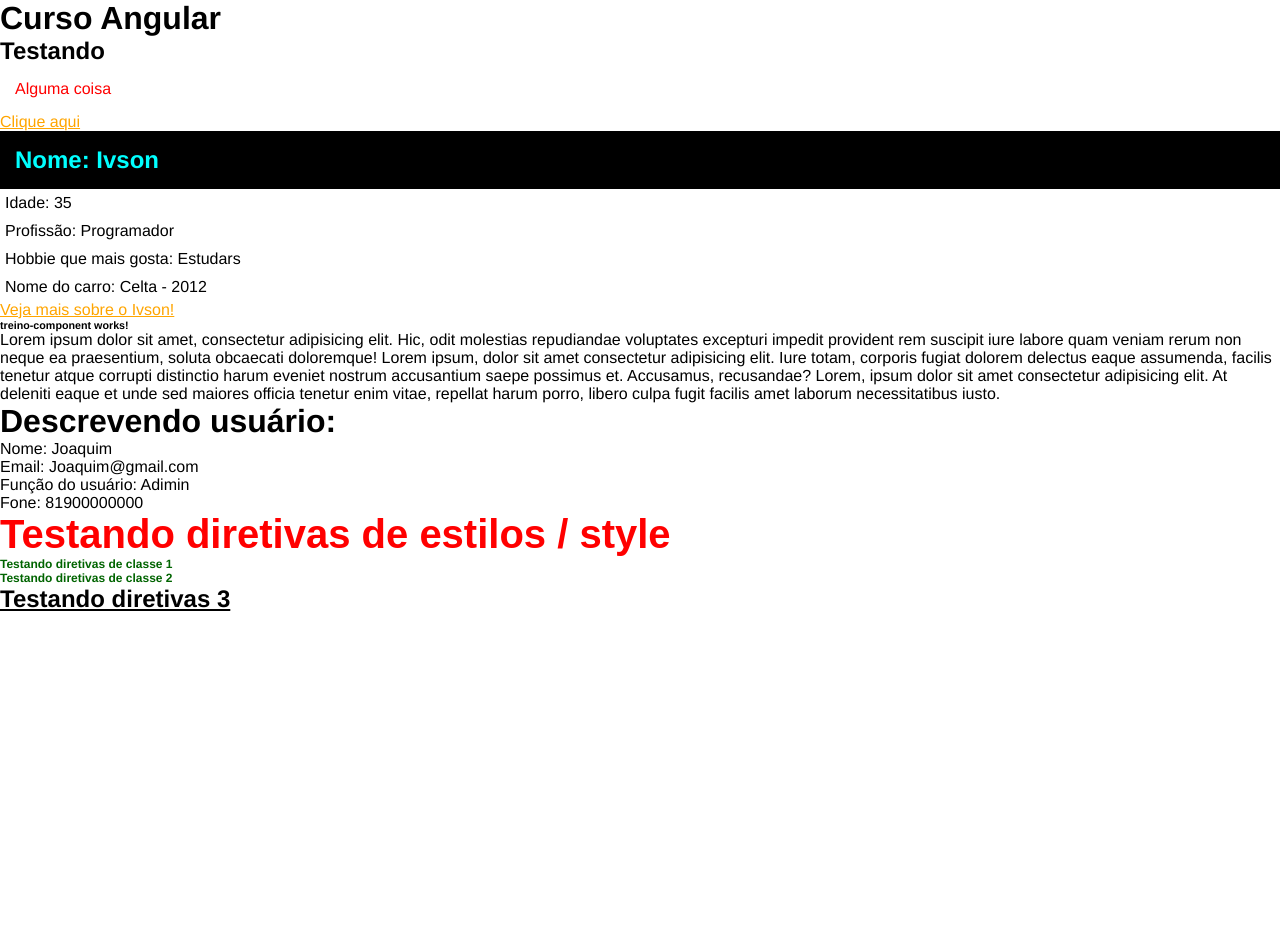
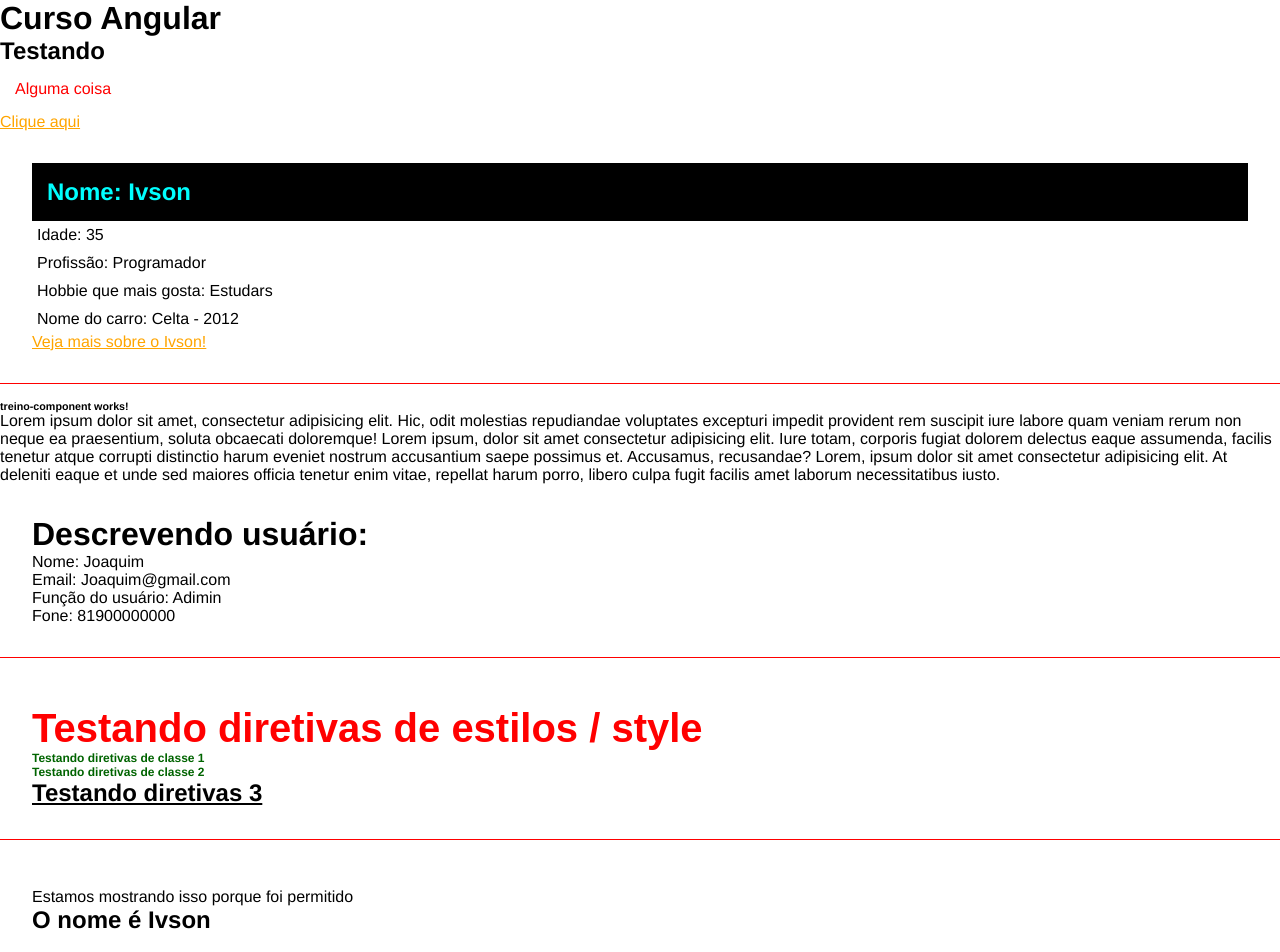
Before and after one commit to ivsonramos/curso-angular, an Angular app: page / in a window 1280 px wide. Shown: the top 952 px of the page. Before the commit the page ends 800 px from the top, so only its background shows below. Built offline with nearby package versions, Linux system fonts and the light colour scheme.

Commit message:
:sparkles:Adiciona renderização condicional

```diff
--- a/src/app/app.component.html
+++ b/src/app/app.component.html
@@ -12,3 +12,5 @@
 <app-parent-data [name]="userName" [userData]="userData"></app-parent-data>
 
 <app-directives></app-directives>
+
+<app-if-render></app-if-render>
--- a/src/app/app.module.ts
+++ b/src/app/app.module.ts
@@ -7,6 +7,7 @@ import { FirstComponentComponent } from './components/first-component/first-comp
 import { TreinoComponentComponent } from './components/treino-component/treino-component.component';
 import { ParentDataComponent } from './components/parent-data/parent-data.component';
 import { DirectivesComponent } from './components/directives/directives.component';
+import { IfRenderComponent } from './components/if-render/if-render.component';
 
 @NgModule({
   declarations: [
@@ -14,7 +15,8 @@ import { DirectivesComponent } from './components/directives/directives.componen
     FirstComponentComponent,
     TreinoComponentComponent,
     ParentDataComponent,
-    DirectivesComponent
+    DirectivesComponent,
+    IfRenderComponent
   ],
   imports: [
     BrowserModule,
--- a/src/app/components/directives/directives.component.html
+++ b/src/app/components/directives/directives.component.html
@@ -1,5 +1,9 @@
-<h2 [ngStyle]="{'font-size': size + 'px', 'font-family': font, color: color}">Testando diretivas de estilos / style </h2>
+<div class="class">
+  <h2 [ngStyle]="{'font-size': size + 'px', 'font-family': font, color: color}">Testando diretivas de estilos / style </h2>
 
 <h2 [ngClass]="classes">Testando diretivas de classe 1</h2>
 <h2 [ngClass]="classes">Testando diretivas de classe 2</h2>
 <h2 [ngClass]="underline">Testando diretivas 3</h2>
+
+
+</div>
--- a/src/app/components/first-component/first-component.component.html
+++ b/src/app/components/first-component/first-component.component.html
@@ -1,4 +1,5 @@
-<h2 class="title">Nome: {{ name }}</h2>
+<div class="class">
+  <h2 class="title">Nome: {{ name }}</h2>
 <p>Idade: {{ age }}</p>
 <p>Profissão: {{ job }}</p>
 <p>Hobbie que mais gosta: {{hobbies[2]}}</p>
@@ -7,3 +8,5 @@
 <div>
   <a href="#">Veja mais sobre o Ivson!</a>
 </div>
+
+</div>
--- /dev/null
+++ b/src/app/components/if-render/if-render.component.html
@@ -0,0 +1,9 @@
+<div class="class">
+  <div *ngIf="canShow">Estamos mostrando isso porque foi permitido</div>
+
+  <h2 *ngIf="name === 'Ivson'; else nameNotFound">O nome é Ivson</h2>
+  <ng-template #nameNotFound>
+    <h2>Nome não foi encontrado</h2>
+
+  </ng-template>
+</div>
--- /dev/null
+++ b/src/app/components/if-render/if-render.component.ts
@@ -0,0 +1,16 @@
+import { Component, OnInit } from '@angular/core';
+
+@Component({
+  selector: 'app-if-render',
+  templateUrl: './if-render.component.html',
+  styleUrls: ['./if-render.component.scss']
+})
+export class IfRenderComponent implements OnInit {
+  canShow: boolean = true;
+  name = "Ivson"
+  constructor() { }
+
+  ngOnInit(): void {
+  }
+
+}
--- a/src/app/components/parent-data/parent-data.component.html
+++ b/src/app/components/parent-data/parent-data.component.html
@@ -1,5 +1,7 @@
-<h1>Descrevendo usuário:</h1>
+<div class="class">
+  <h1>Descrevendo usuário:</h1>
 <p>Nome: {{name}}</p>
 <p>Email: {{userData.email}}</p>
 <p>Função do usuário: {{userData.role}}</p>
 <p>Fone: {{userData.fone}}</p>
+</div>
--- a/src/styles.scss
+++ b/src/styles.scss
@@ -7,3 +7,13 @@
 a {
   color: orange;
 }
+
+body {
+  padding-bottom: 500px;
+}
+
+.class {
+  border-bottom: 1px solid red;
+  padding: 2em;
+  margin-bottom: 1em;
+}
```
Also changed, not shown: src/app/components/if-render/if-render.component.scss (added), 1 other file (tests, documents, lock files or other folders).
